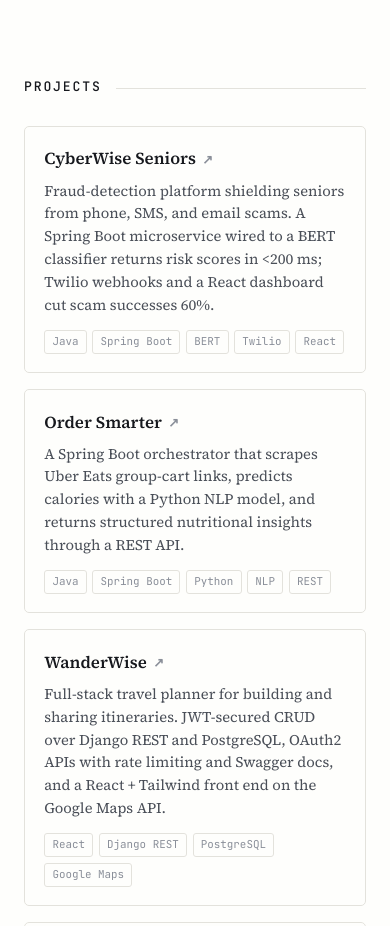
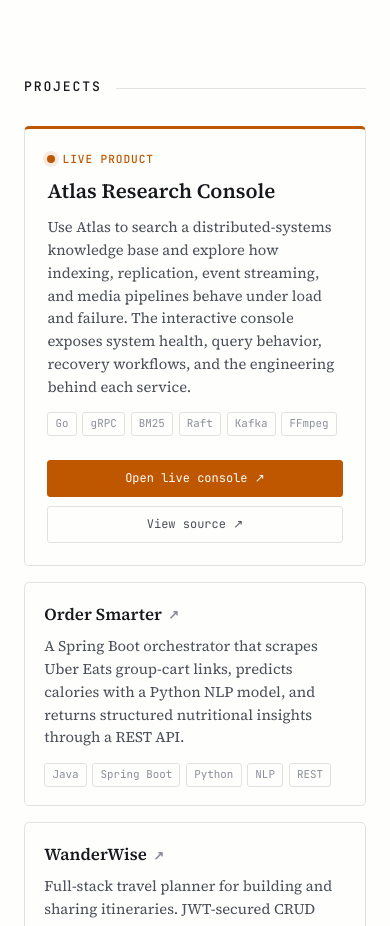
Before and after one commit to Manas2006/personal-website, a plain HTML site: page index.html in a window 390 px wide. Shown: the part 3360-4286 px from the top of the page. Drawn offline with Linux system fonts and the light colour scheme.

Commit message:
Feature Atlas Research Console on portfolio (#1)
Promote Atlas as the lead live product with direct console and source links, plus responsive featured-card styling.

```diff
--- a/index.html
+++ b/index.html
@@ -241,6 +241,44 @@
     font-family: var(--mono); font-size: 0.68rem; color: var(--ink-faint);
     border: 1px solid var(--rule); border-radius: 3px; padding: 0.12rem 0.45rem;
   }
+  .featured-project {
+    grid-column: 1 / -1;
+    display: grid;
+    grid-template-columns: minmax(0, 1fr) auto;
+    gap: 1.5rem;
+    align-items: end;
+    border-top: 3px solid var(--accent);
+    padding: 1.35rem 1.4rem;
+  }
+  .featured-project h3 { font-size: 1.28rem; margin-bottom: 0.45rem; }
+  .featured-project h3::after { display: none; }
+  .featured-project .product-label {
+    display: flex; align-items: center; gap: 0.45rem;
+    margin-bottom: 0.45rem; color: var(--accent);
+    font-family: var(--mono); font-size: 0.7rem; font-weight: 500;
+    letter-spacing: 0.08em; text-transform: uppercase;
+  }
+  .status-dot {
+    width: 0.5rem; height: 0.5rem; border-radius: 50%;
+    background: var(--accent); box-shadow: 0 0 0 4px var(--accent-soft);
+  }
+  .project-actions {
+    display: flex; flex-direction: column; gap: 0.55rem;
+    min-width: 11.5rem; font-family: var(--mono); font-size: 0.75rem;
+  }
+  .project-actions a {
+    border: 1px solid var(--rule); border-radius: 3px;
+    padding: 0.48rem 0.75rem; text-align: center; color: var(--ink-soft);
+    transition: border-color 130ms, color 130ms, background 130ms, transform 130ms;
+  }
+  .project-actions a:hover {
+    border-color: var(--accent); color: var(--accent);
+    background: var(--accent-soft); transform: translateY(-2px);
+  }
+  .project-actions a.primary {
+    border-color: var(--accent); background: var(--accent); color: var(--paper);
+  }
+  .project-actions a.primary:hover { color: var(--paper); filter: brightness(1.08); }
 
   /* ---------- publications ---------- */
   .pub { padding: 1.4rem 0; }
@@ -309,6 +347,8 @@
   @media (max-width: 640px) {
     .about-grid { grid-template-columns: 1fr; }
     .projects { grid-template-columns: 1fr; }
+    .featured-project { grid-template-columns: 1fr; align-items: start; }
+    .project-actions { min-width: 0; }
     .role { grid-template-columns: 1fr; }
     .role .dates { text-align: left; padding-top: 0; }
     .topbar nav { gap: 0.9rem; }
@@ -463,13 +503,21 @@
     <div class="sec-head"><h2>Projects</h2></div>
 
     <div class="projects">
-      <a class="card sr" href="https://github.com/Manas2006/fraud-detection" target="_blank" rel="noopener">
-        <h3>CyberWise Seniors</h3>
-        <p>Fraud-detection platform shielding seniors from phone, SMS, and email scams.
-        A Spring Boot microservice wired to a BERT classifier returns risk scores in
-        &lt;200&nbsp;ms; Twilio webhooks and a React dashboard cut scam successes 60%.</p>
-        <div class="stack"><span>Java</span><span>Spring Boot</span><span>BERT</span><span>Twilio</span><span>React</span></div>
-      </a>
+      <article class="card featured-project sr">
+        <div>
+          <p class="product-label"><span class="status-dot" aria-hidden="true"></span>Live product</p>
+          <h3>Atlas Research Console</h3>
+          <p>Use Atlas to search a distributed-systems knowledge base and explore how
+          indexing, replication, event streaming, and media pipelines behave under load
+          and failure. The interactive console exposes system health, query behavior,
+          recovery workflows, and the engineering behind each service.</p>
+          <div class="stack"><span>Go</span><span>gRPC</span><span>BM25</span><span>Raft</span><span>Kafka</span><span>FFmpeg</span></div>
+        </div>
+        <div class="project-actions" aria-label="Atlas Research Console links">
+          <a class="primary" href="https://manas2006.github.io/distributed-systems-portfolio/" target="_blank" rel="noopener">Open live console ↗</a>
+          <a href="https://github.com/Manas2006/distributed-systems-portfolio" target="_blank" rel="noopener">View source ↗</a>
+        </div>
+      </article>
 
       <a class="card sr" href="https://github.com/Manas2006/order-smarter" target="_blank" rel="noopener">
         <h3>Order Smarter</h3>
```
